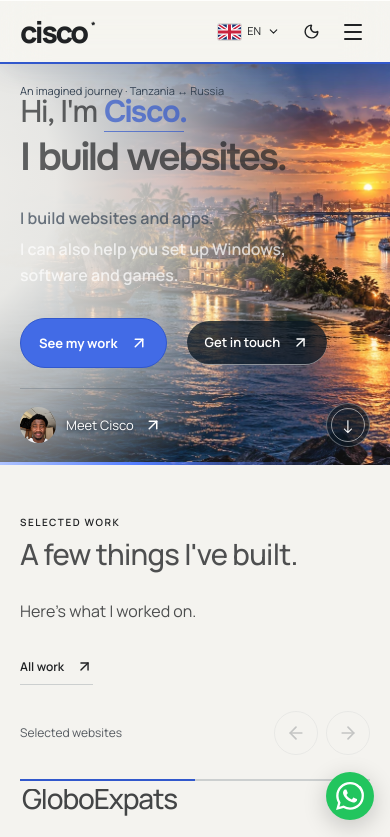
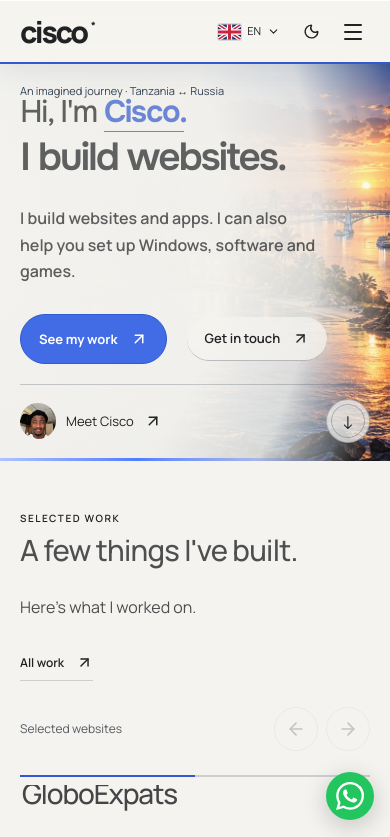
Before and after one commit to iamciscoo/portfolio, a Next.js app: page /en in a window 390 px wide. Shown: the top 837 px of the page. Built offline with nearby package versions, Linux system fonts and the light colour scheme.

Commit message:
fix: restore dark mobile hero copy with wider light backdrop

```diff
--- a/src/app/styles/glass-theme.css
+++ b/src/app/styles/glass-theme.css
@@ -160,27 +160,31 @@
   }
   :root[data-theme="light"] .cinematic-hero::before {
     background: radial-gradient(
-      ellipse 130% 105% at -35% 30%,
+      ellipse 130% 140% at -25% 40%,
       #f4f3ef 0%,
-      #f4f3eff0 38%,
-      #f4f3efad 61%,
-      transparent 90%
+      #f4f3effa 64%,
+      #f4f3efdc 82%,
+      #f4f3ef38 96%,
+      transparent 100%
     );
   }
   :root[data-theme="light"] .hero-scroll-link {
     padding: 4px;
   }
-  :root[data-theme="light"] .hero-about-link {
-    color: #fff;
-    text-shadow: 0 1px 4px #071322;
+  :root[data-theme="light"] .hero-about-link,
+  :root[data-theme="light"] .cinematic-hero .personal-hero-copy > p {
+    color: var(--text);
+    text-shadow: none;
   }
-  :root[data-theme="light"] .hero-intro-lead {
-    display: block;
+  :root[data-theme="light"] .cinematic-hero .text-link,
+  :root[data-theme="light"] .hero-scroll-link {
+    color: var(--text);
+    background: #f4f3efbf;
+    border-color: #35435350;
+    text-shadow: none;
   }
-  :root[data-theme="light"] .hero-intro-support {
-    display: block;
-    margin-top: 4px;
-    color: #fff;
+  :root[data-theme="light"] .hero-scroll-link .scroll-arrow {
+    border-color: #35435350;
   }
 }
 @supports not (backdrop-filter: blur(1px)) {
--- a/src/components/portfolio/personal-hero.tsx
+++ b/src/components/portfolio/personal-hero.tsx
@@ -11,10 +11,6 @@
 
 export async function PersonalHero({ locale }: { locale: Locale }) {
   const t = await getTranslations();
-  const intro = text(homeNotes.intro, locale);
-  const sentenceEnd = intro.indexOf(". ");
-  const lead = sentenceEnd < 0 ? intro : intro.slice(0, sentenceEnd + 1);
-  const support = sentenceEnd < 0 ? "" : intro.slice(sentenceEnd + 2);
   return (
     <HeroScene
       top={
@@ -35,15 +31,7 @@
               {text(homeNotes.title, locale)}
             </span>
           </h1>
-          <p>
-            <span className="hero-intro-lead">{lead}</span>
-            {support && (
-              <>
-                {" "}
-                <span className="hero-intro-support">{support}</span>
-              </>
-            )}
-          </p>
+          <p>{text(homeNotes.intro, locale)}</p>
           <div className="hero-actions">
             <Link href="/projects" className="button primary">
               {t("common.explore")}
```
